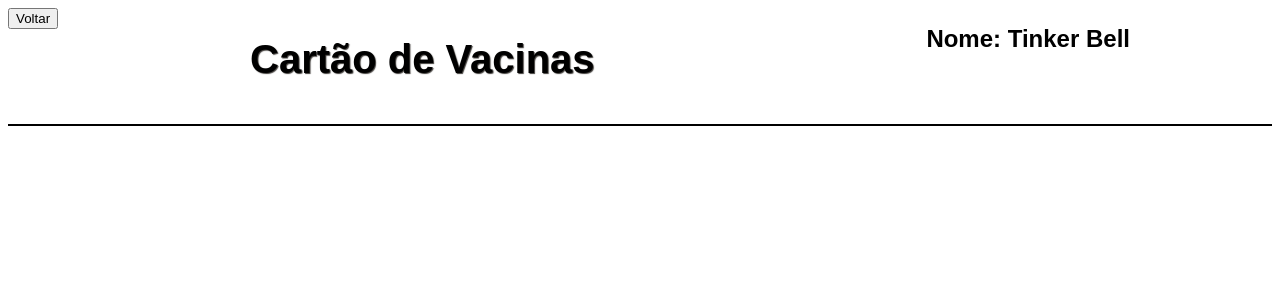
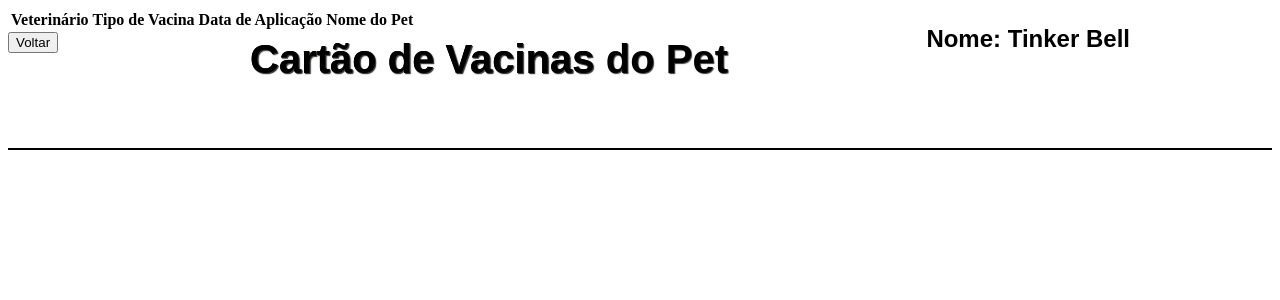
Before and after one commit to LucasGdBS/PuppyCore, a Django app: page /cartaoVacinas/ in a window 1280 px wide. Shown: the top 300 px of the page. Run offline with Django 4.2, Linux system fonts and the light colour scheme; data that the repository does not hold is empty.

Commit message:
HTML Ver Vacinas

```diff
--- a/projeto_puppy_core/app_puppy_core/templates/tutor/verVacinas.html
+++ b/projeto_puppy_core/app_puppy_core/templates/tutor/verVacinas.html
@@ -26,7 +26,17 @@
     </head>
 
     <body>
-
+        <h1>Cartão de Vacinas do Pet</h1>
+        <table>
+          <thead>
+            <tr>
+              <th>Veterinário</th>
+              <th>Tipo de Vacina</th>
+              <th>Data de Aplicação</th>
+              <th>Nome do Pet</th>
+            </tr>
+          </thead>
+        </table>
         <button type="button"  onclick="window.location.replace('http://127.0.0.1:8000/homeTutor/')">Voltar</button>
         <h1>Cartão de Vacinas</h1>
         <h2>Nome: {{nomePet}}</h2>
```
Also changed, not shown: projeto_puppy_core/app_puppy_core/static/app_puppy_core/images/animais2.png (added), projeto_puppy_core/app_puppy_core/static/app_puppy_core/images/logomaisnome.png (added).
